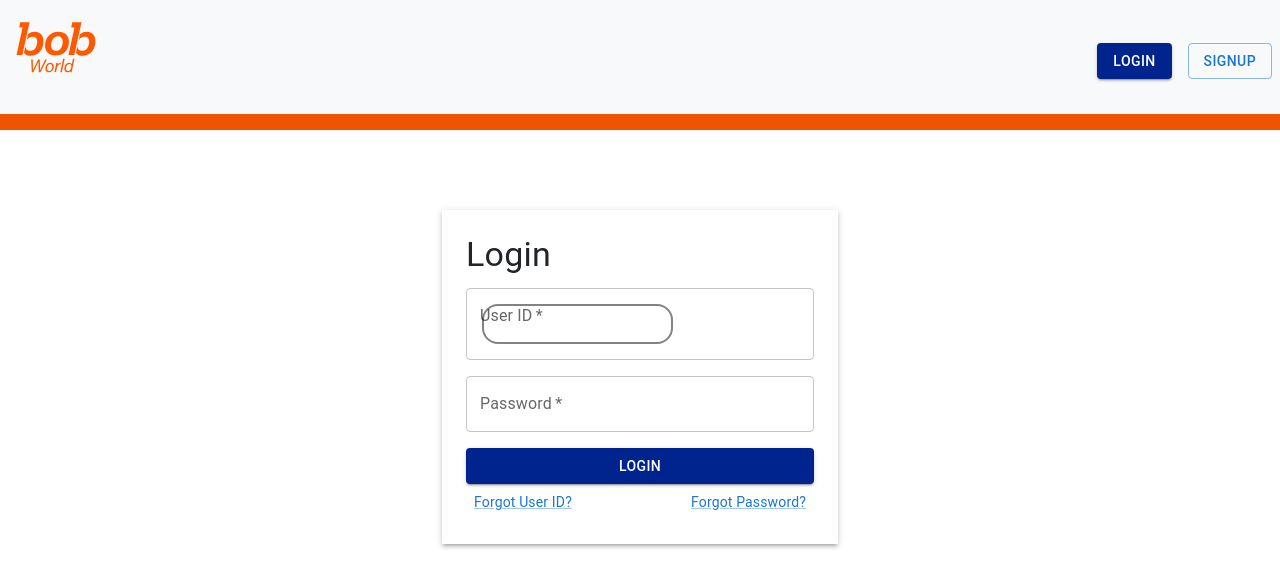
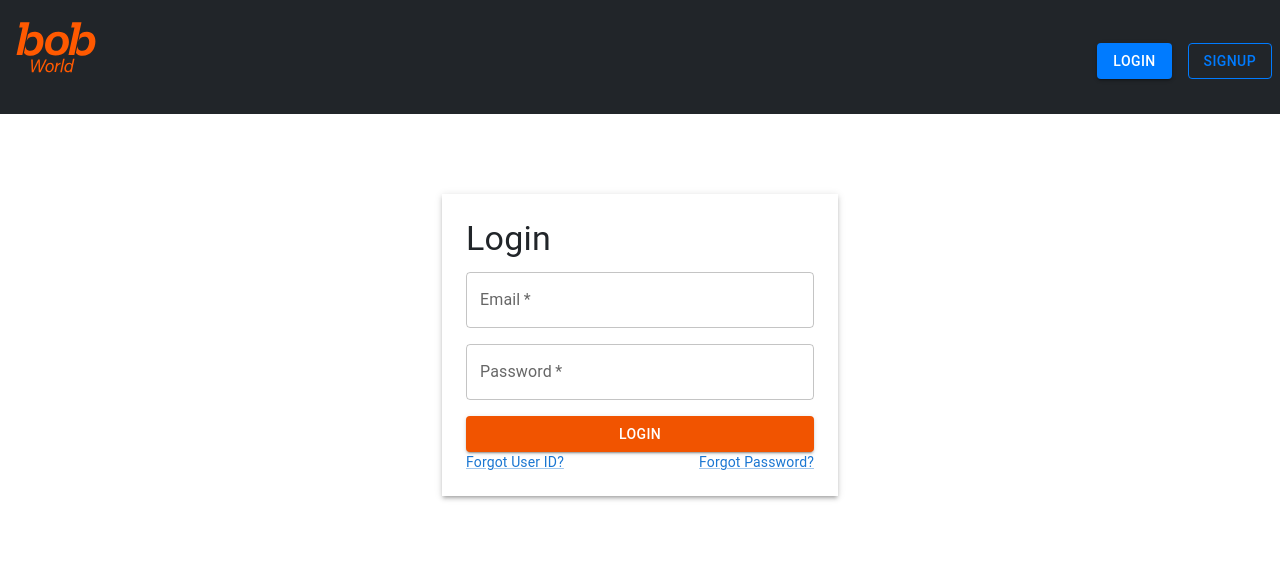
Before and after one commit to why-aditi/Financial-Advisory, a React (Create React App) app in the folder frontend/: page /login in a window 1280 px wide. Shown: the top 588 px of the page. Built offline with nearby package versions, Linux system fonts and the light colour scheme.

Commit message:
Minor Changes

```diff
--- a/frontend/src/Components/Forgot.css
+++ b/frontend/src/Components/Forgot.css
@@ -1,6 +1,6 @@
-.forgot {
+.forgot-box-container {
     display: flex;
-    justify-content: space-between;
+    justify-content: center;
     align-items: center;
-    padding: 0.5rem;
-}
+    min-height: 80vh;
+  }
--- a/frontend/src/Components/ForgotId.js
+++ b/frontend/src/Components/ForgotId.js
@@ -4,7 +4,7 @@ import "./Forgot.css";
 
 export default function ForgotUserID() {
   return (
-    <div className="forgot-box">
+    <div className="forgot-box-container">
       <Container maxWidth="xs">
         <Box className="forgot-box" p={3} boxShadow={3}>
           <Typography variant="h4" gutterBottom>
--- a/frontend/src/Components/ForgotPass.js
+++ b/frontend/src/Components/ForgotPass.js
@@ -15,7 +15,7 @@ export default function ForgotPass() {
   };
 
   return (
-    <div className="forgot-box">
+    <div className="forgot-box-container">
       <Container maxWidth="xs">
         <Box className="forgot-box" p={3} boxShadow={3}>
           <Typography variant="h4" gutterBottom>
--- a/frontend/src/Components/LogIn.js
+++ b/frontend/src/Components/LogIn.js
@@ -11,48 +11,9 @@ import { useNavigate } from "react-router-dom";
 import "./LogIn.css";
 
 export default function Login() {
-  const [userID, setUserID] = useState("");
+  const [email, setEmail] = useState("");
   const [password, setPassword] = useState("");
-  const [error, setError] = useState(""); // To handle errors
   const navigate = useNavigate();
-
-  const handleSubmit = async (e) => {
-    e.preventDefault();
-
-    // Perform basic validation
-    if (!userID || !password) {
-      setError("User ID and Password are required.");
-      return;
-    }
-
-    try {
-      // Send login request
-      const response = await fetch("http://localhost:5000/login", {
-        method: "POST",
-        headers: {
-          "Content-Type": "application/json",
-        },
-        body: JSON.stringify({ userID, password }),
-      });
-
-      const data = await response.json();
-
-      if (response.ok) {
-        // Save token and navigate to dashboard
-        localStorage.setItem("token", data.token); // Save token if using JWT
-        navigate("/dashboard");
-      } else {
-        setError(data.error);
-      }
-    } catch (error) {
-      console.error("Error logging in:", error);
-      setError("An error occurred. Please try again.");
-    }
-
-    // Clear fields
-    setUserID("");
-    setPassword("");
-  };
 
   const handleForgotPassword = () => {
     navigate("/forgot-password");
@@ -62,6 +23,34 @@ export default function Login() {
     navigate("/forgot-user-id");
   };
 
+  const handleLogin = async (e) => {
+    e.preventDefault();
+    try {
+      const response = await fetch("http://localhost:5000/login", {
+        method: "POST",
+        headers: {
+          "Content-Type": "application/json",
+        },
+        body: JSON.stringify({ email, password }),
+      });
+
+      const data = await response.json();
+      if (response.ok) {
+        localStorage.setItem("userEmail", email);
+        localStorage.setItem("authToken", data.token);
+        alert(data.msg);
+        if (data.msg === "Login successful") {
+          navigate("/dashboard");
+        }
+      } else {
+        alert(data.msg);
+      }
+    } catch (error) {
+      console.error("Error logging in:", error);
+      alert("Error logging in");
+    }
+  };
+
   return (
     <div className="login-container">
       <Container maxWidth="xs">
@@ -69,15 +58,15 @@ export default function Login() {
           <Typography variant="h4" gutterBottom>
             Login
           </Typography>
-          <form onSubmit={handleSubmit}>
+          <form onSubmit={handleLogin}>
             <Box mb={2}>
               <TextField
                 fullWidth
-                label="User ID"
-                type="text"
+                label="Email"
+                type="email"
                 variant="outlined"
-                value={userID}
-                onChange={(e) => setUserID(e.target.value)}
+                value={email}
+                onChange={(e) => setEmail(e.target.value)}
                 required
               />
             </Box>
@@ -92,17 +81,12 @@ export default function Login() {
                 required
               />
             </Box>
-            {error && (
-              <Typography color="error" variant="body2" gutterBottom>
-                {error}
-              </Typography>
-            )}
             <Button
               type="submit"
               variant="contained"
               sx={{
-                backgroundColor: "#00248E",
-                "&:hover": { backgroundColor: "#F15400" },
+                backgroundColor: "#F15400",
+                "&:hover": { backgroundColor: "#00248E" },
               }}
               fullWidth
             >
--- a/frontend/src/Components/Nav.css
+++ b/frontend/src/Components/Nav.css
@@ -3,7 +3,6 @@
     align-items: center;
     padding-top: 1rem;
     padding-left: 1rem;
-    border-bottom: 1rem solid #F15400;
     align-items: center;
     justify-content: space-between;
 }
--- a/frontend/src/Components/Navbar.js
+++ b/frontend/src/Components/Navbar.js
@@ -12,7 +12,7 @@ export default function Navbar() {
   };
 
   return (
-    <nav className="navbar navbar-expand-lg navbar-light bg-light">
+    <nav className="navbar navbar-expand-lg navbar-dark bg-dark">
       <a className="navbar-brand" href="/">
         <img src={logo} alt="Bob World Logo" className="logo" />
       </a>
@@ -39,8 +39,9 @@ export default function Navbar() {
                 <Button
                   variant="contained"
                   sx={{
-                    backgroundColor: "#00248E",
-                    "&:hover": { backgroundColor: "#001F5C" },
+                    backgroundColor: "#007BFF", // Adjusted for dark theme
+                    color: "#FFFFFF", // Text color for visibility
+                    "&:hover": { backgroundColor: "#0056b3" }, // Darker shade on hover
                   }}
                 >
                   Login
@@ -49,7 +50,16 @@ export default function Navbar() {
             </li>
             <li className="nav-item ml-2">
               <a className="nav-link" href="/signup">
-                <Button variant="outlined">Signup</Button>
+                <Button
+                  variant="outlined"
+                  sx={{
+                    borderColor: "#007BFF",
+                    color: "#007BFF",
+                    "&:hover": { borderColor: "#0056b3", color: "#0056b3" },
+                  }}
+                >
+                  Signup
+                </Button>
               </a>
             </li>
           </ul>
```
